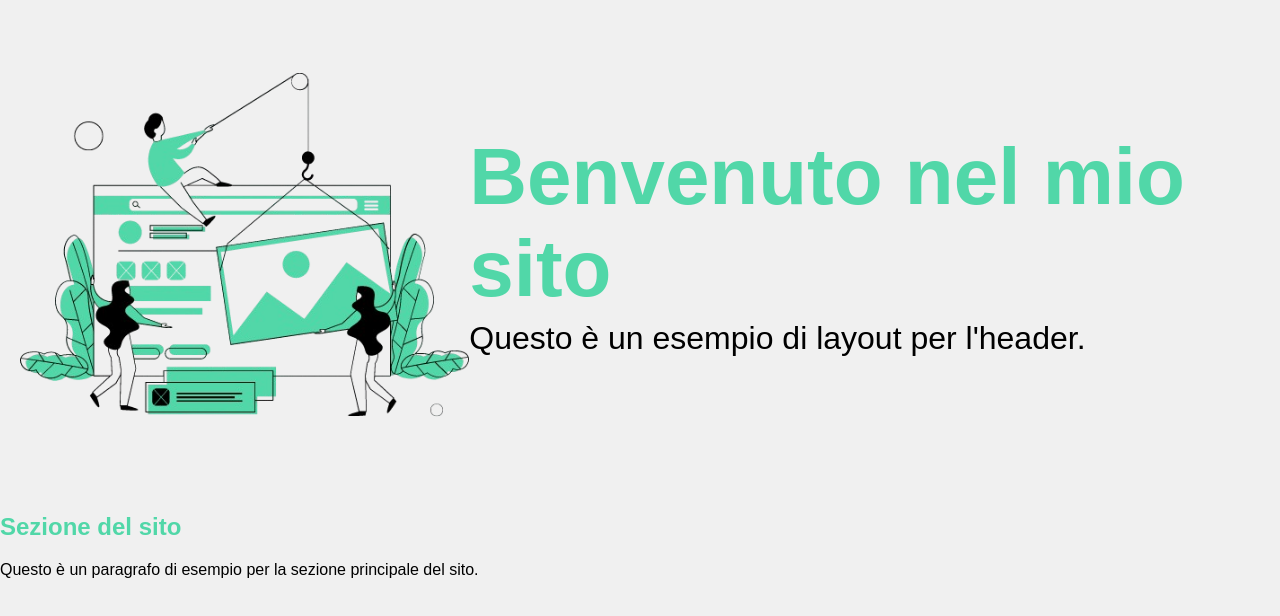
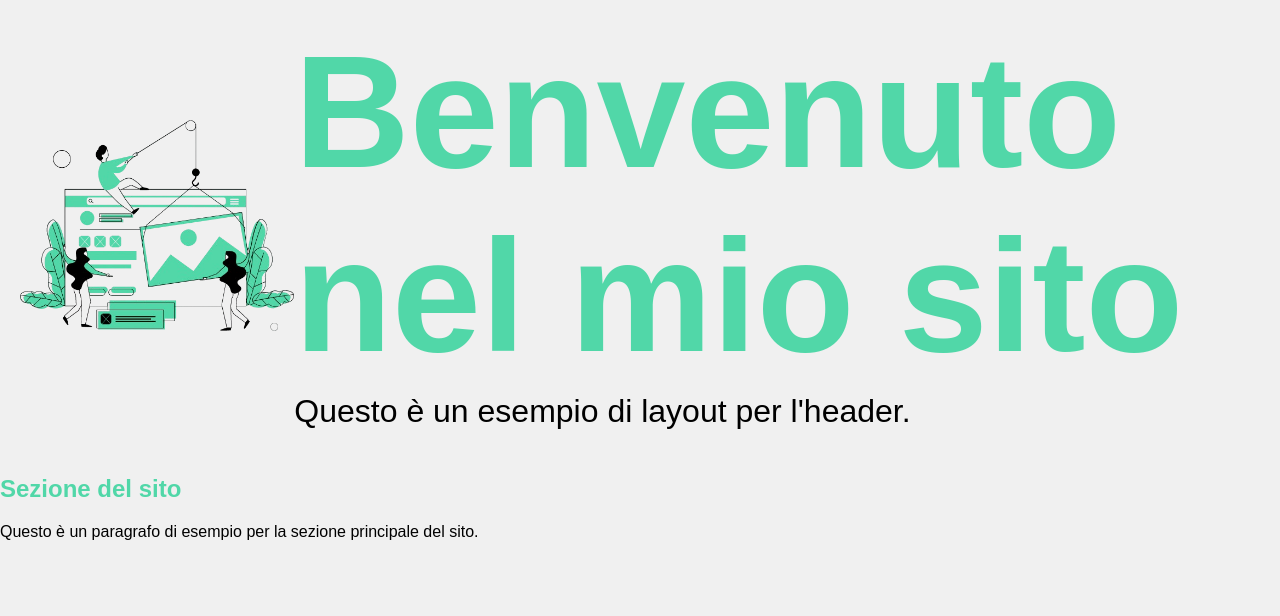
Before and after one commit to gabrieljonesdev/gabrieljonesIT, a plain HTML site: page index.html in a window 1280 px wide. Drawn offline with Linux system fonts and the light colour scheme; a web font is replaced by a local one.

Commit message:
Update 1.css

```diff
--- a/css/1.css
+++ b/css/1.css
@@ -27,7 +27,7 @@ header {
 
 .header-right h1 {
   margin: 0;
-  font-size: 5em;
+  font-size: 10em;
 }
 
 .header-right p {
```
